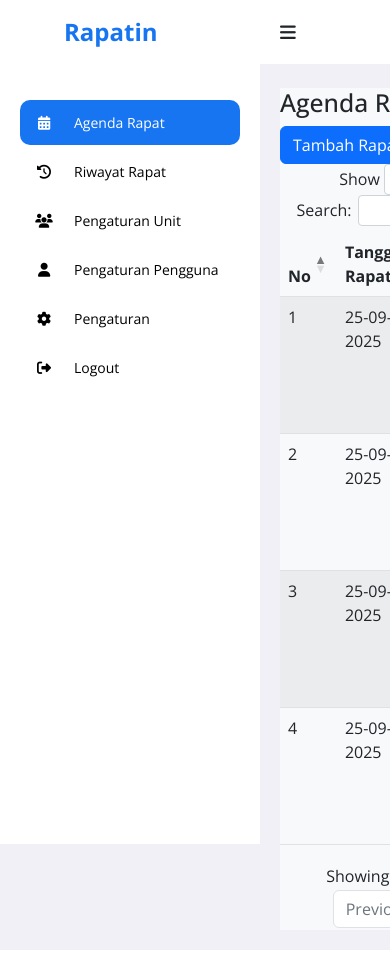
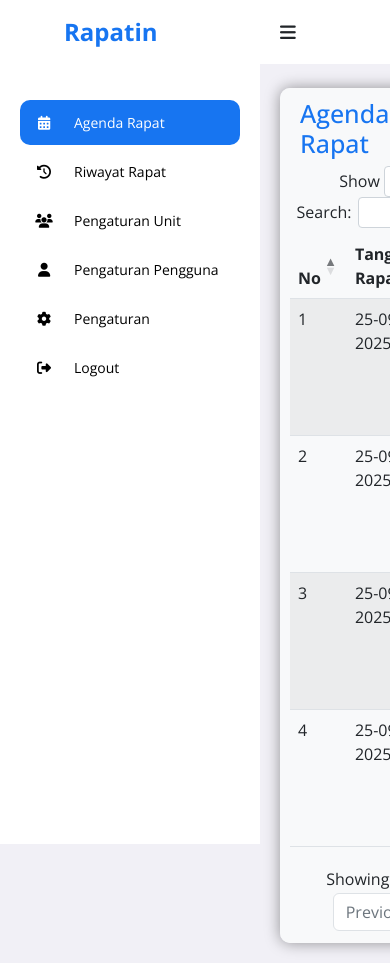
Before and after one commit to bisyarahsh/pengelolaan, a PHP site: page /agenda.html in a window 390 px wide. Run offline with PHP 8.4, Linux system fonts and the light colour scheme; some libraries are stand-ins or nearby versions.

Commit message:
Update style.css

```diff
--- a/admin/style.css
+++ b/admin/style.css
@@ -151,7 +151,36 @@ main {
 	width: 100%;
 	padding: 24px 20px 20px 20px;
 }
+
+main .rapat{
+	box-shadow: 0 0 15px 0 rgba(0, 0, 0, 0.4);
+	border-radius: 10px;
+	padding: 10px;
+}
+
+main .tableheader{
+	display: flex;
+	justify-content: space-between;
+	align-items: flex-start;
+}
+
+main .tableheader h2{
+	color: #1775F1;
+	margin-left: 10px;
+	font-size: 25px;
+}
 /* MAIN */
+
+/* Pengaturan */
+main .pengaturan{
+	align-items: center;
+	width: 50%;
+	box-shadow: 0 0 15px 0 rgba(0, 0, 0, 0.4);
+	border-radius: 10px;
+	padding: 10px;
+}
+/* Pengaturan */
+
 /* CONTENT */
 
 /* Responsive */
@@ -161,5 +190,16 @@ main {
 		width: calc(100% - 60px);
 		transition: all .3s ease;
 	}
+	.rapat{
+		overflow-x: auto;
+	}
+	.aksi{
+		margin-bottom: 3px;
+	}
+	main .pengaturan{
+		position: relative;
+		width: calc(100% - 60px);
+		transition: all .3s ease;
+	}
 }
 /* Responsive */
```
